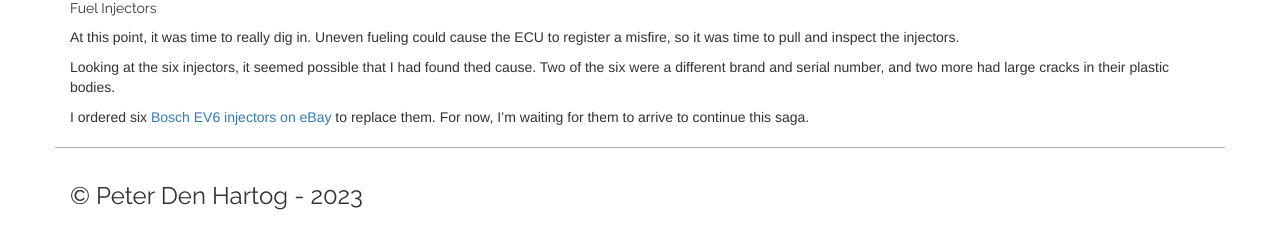
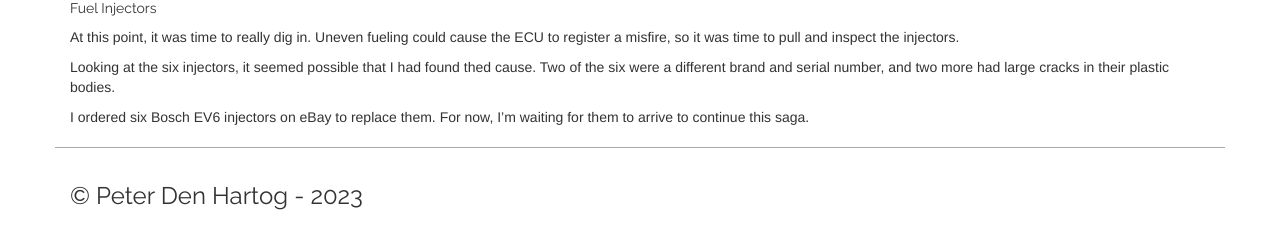
Before and after one commit to pddenhar/pddenhar.github.io, a Jekyll site: the page built from _posts/2020-12-20-jeep-xj-misfire.md, in a window 1280 px wide. Shown: the part 1063-1294 px from the top of the page. Built offline with Jekyll 4.4.1, drawn with Linux system fonts in a browser that asks for light colours; part of the change alters nothing that is shown.

```diff
--- a/_posts/2020-12-20-jeep-xj-misfire.md
+++ b/_posts/2020-12-20-jeep-xj-misfire.md
@@ -59,5 +59,5 @@ At this point, it was time to really dig in. Uneven fueling could cause the ECU
 
 Looking at the six injectors, it seemed possible that I had found thed cause. Two of the six were a different brand and serial number, and two more had large cracks in their plastic bodies.
 
-I ordered six [Bosch EV6 injectors on eBay](https://rover.ebay.com/rover/1/711-53200-19255-0/1?ff3=4&toolid=11800&pub=5575583918&campid=5338677565&mpre=https%3A%2F%2Fwww.ebay.com%2Fitm%2FOEM-Bosch-Fuel-Injectors-Set-6-0280155784-Upgrade-for-Jeep-1999-2004-4-0L-I6%2F190805334583%3F_trkparms%3Daid%253D111001%2526algo%253DREC.SEED%2526ao%253D1%2526asc%253D20160908105057%2526meid%253D9fb05f913e624b4da673800be62577f3%2526pid%253D100675%2526rk%253D3%2526rkt%253D15%2526mehot%253Dnone%2526sd%253D201140363164%2526itm%253D190805334583%2526pmt%253D0%2526noa%253D1%2526pg%253D2380057%2526brand%253DBosch%26_trksid%3Dp2380057.c100675.m4236%26_trkparms%3Dpageci%253A6f07a418-4633-11eb-93f3-aed602012d55%257Cparentrq%253A96c47e2d1760a16d14400585ffdecc02%257Ciid%253A1)
+I ordered six Bosch EV6 injectors on eBay
 to replace them. For now, I'm waiting for them to arrive to continue this saga.
```
